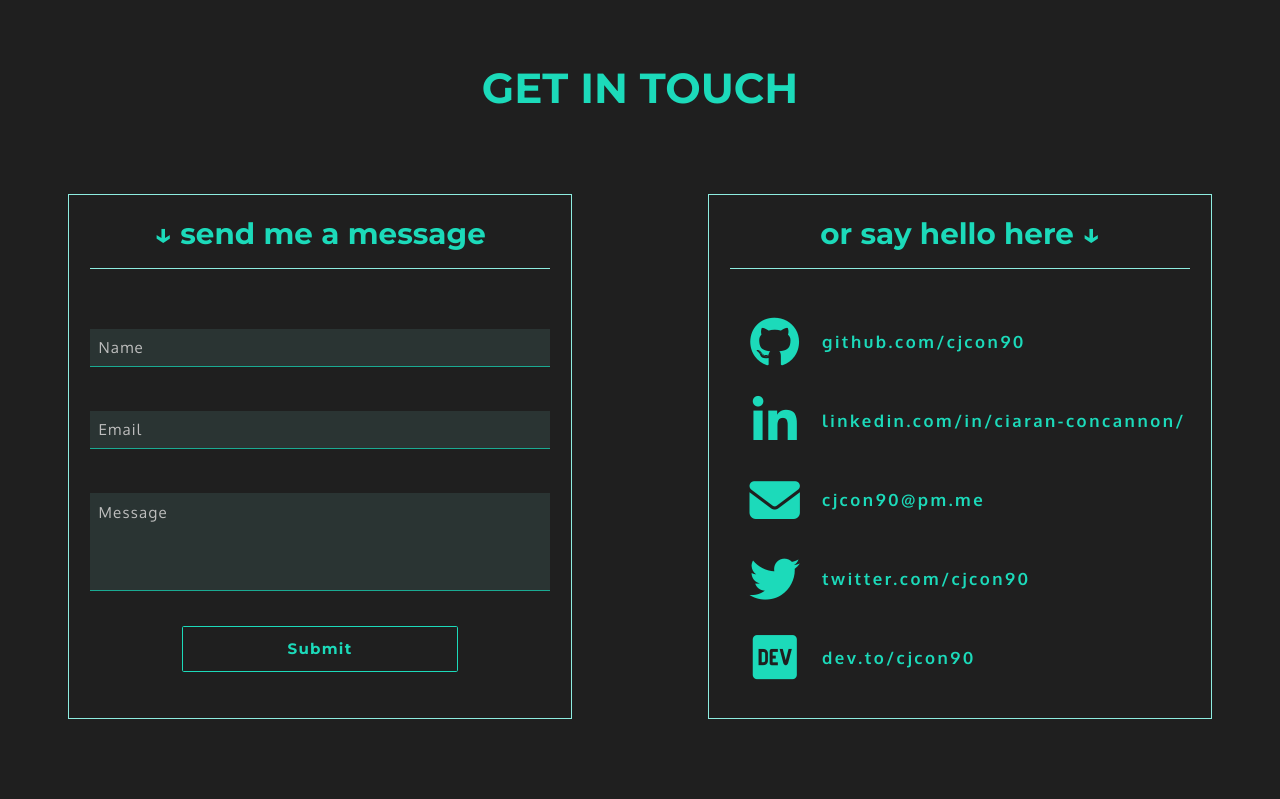
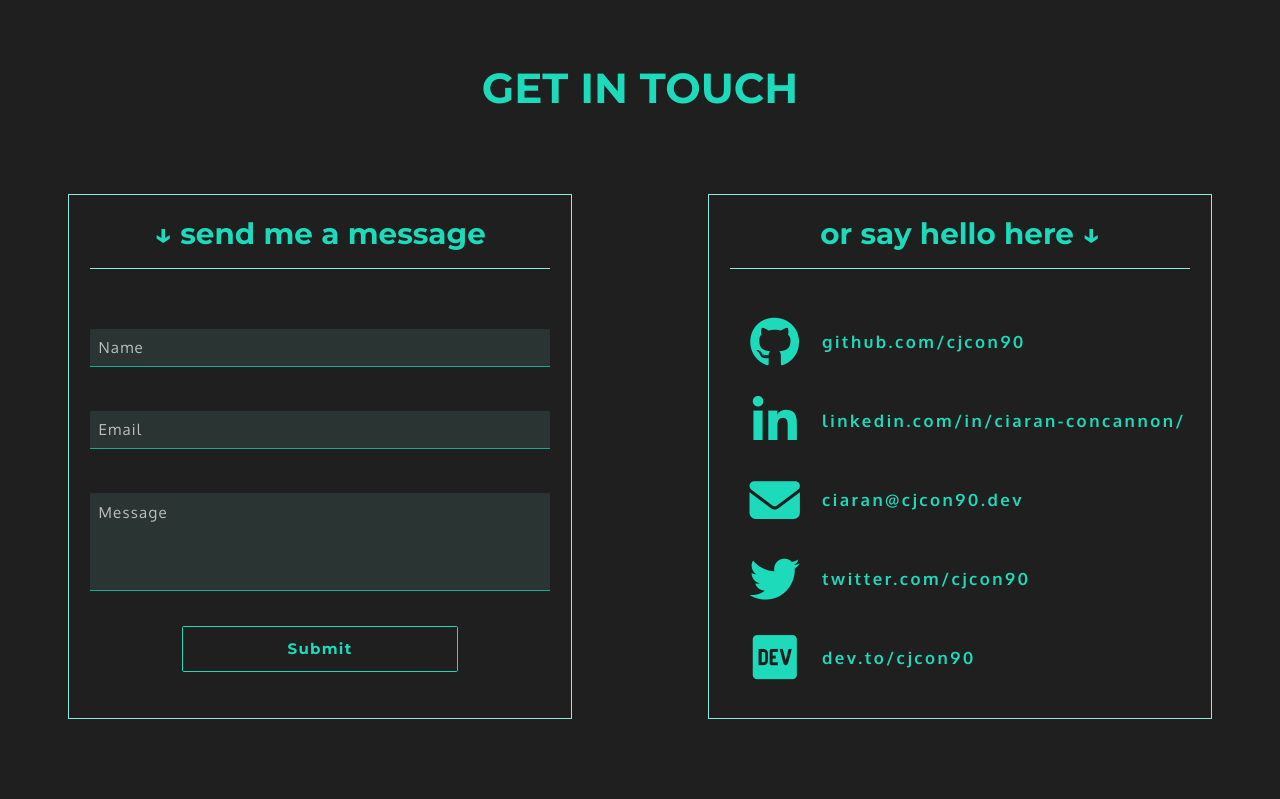
Before and after one commit to cjcon90/personal-portfolio-cjcon90, a Flask app: page / in a window 1280 px wide. Shown: the part 2787-3586 px from the top of the page. Run offline with Flask 2, Linux system fonts and the light colour scheme; some libraries are stand-ins or nearby versions.

Commit message:
update email

```diff
--- a/cjcon90/templates/main/index.html
+++ b/cjcon90/templates/main/index.html
@@ -166,9 +166,9 @@
           <i class="fab fa-linkedin-in social-icon"></i>
           <h4 class="contact__link--text">linkedin.com/in/ciaran-concannon/</h4>
         </a>
-        <a class="contact__link" href="mailto:cjcon90@pm.me" target="_blank" rel="noopener noreferrer">
+        <a class="contact__link" href="mailto:ciaran@cjcon90.dev" target="_blank" rel="noopener noreferrer">
           <i class="fas fa-envelope social-icon"></i>
-          <h4 class="contact__link--text">cjcon90@pm.me</h4>
+          <h4 class="contact__link--text">ciaran@cjcon90.dev</h4>
         </a>
         <a class="contact__link" href="https://twitter.com/cjcon90" target="_blank" rel="noopener noreferrer">
           <i class="fab fa-twitter social-icon"></i>
```
